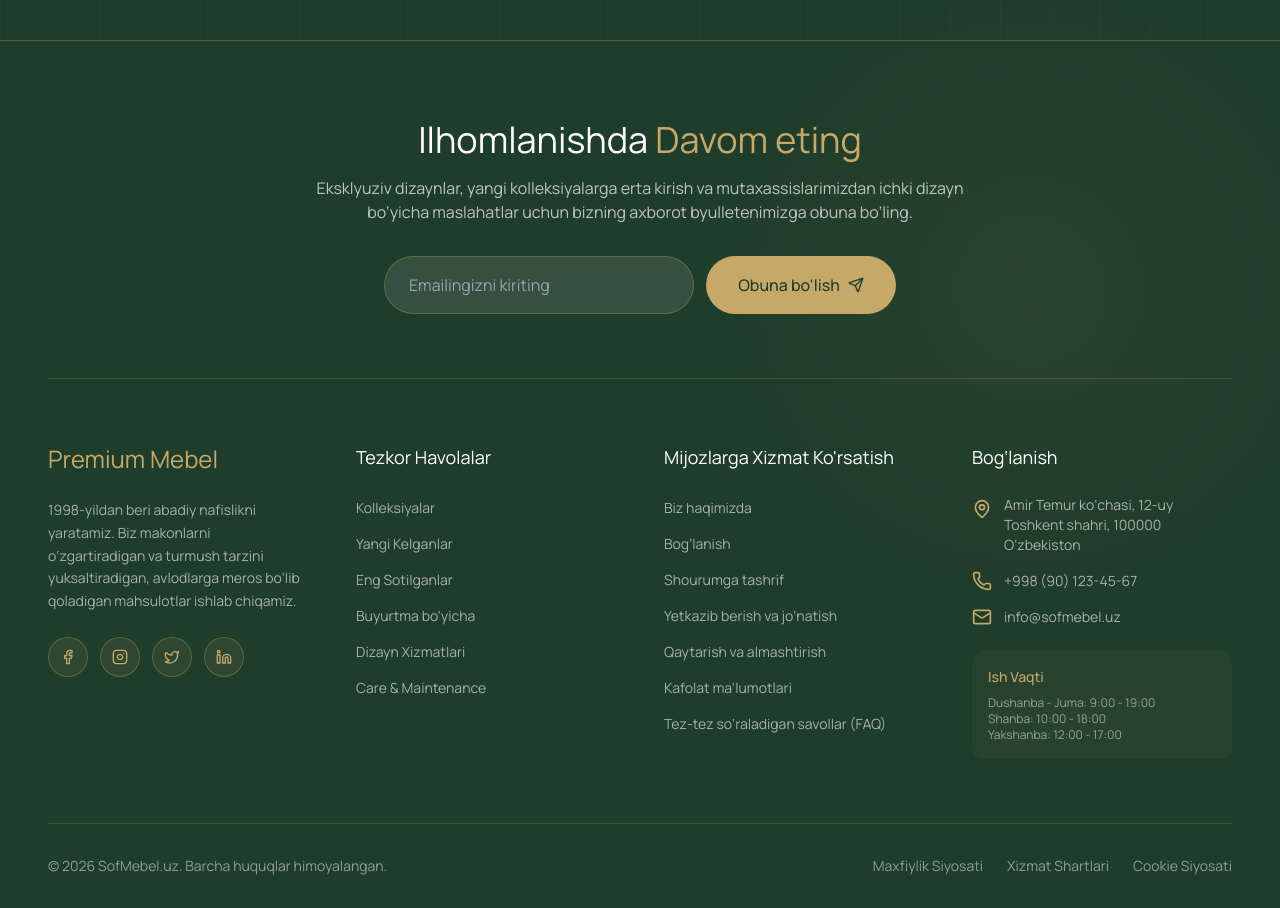
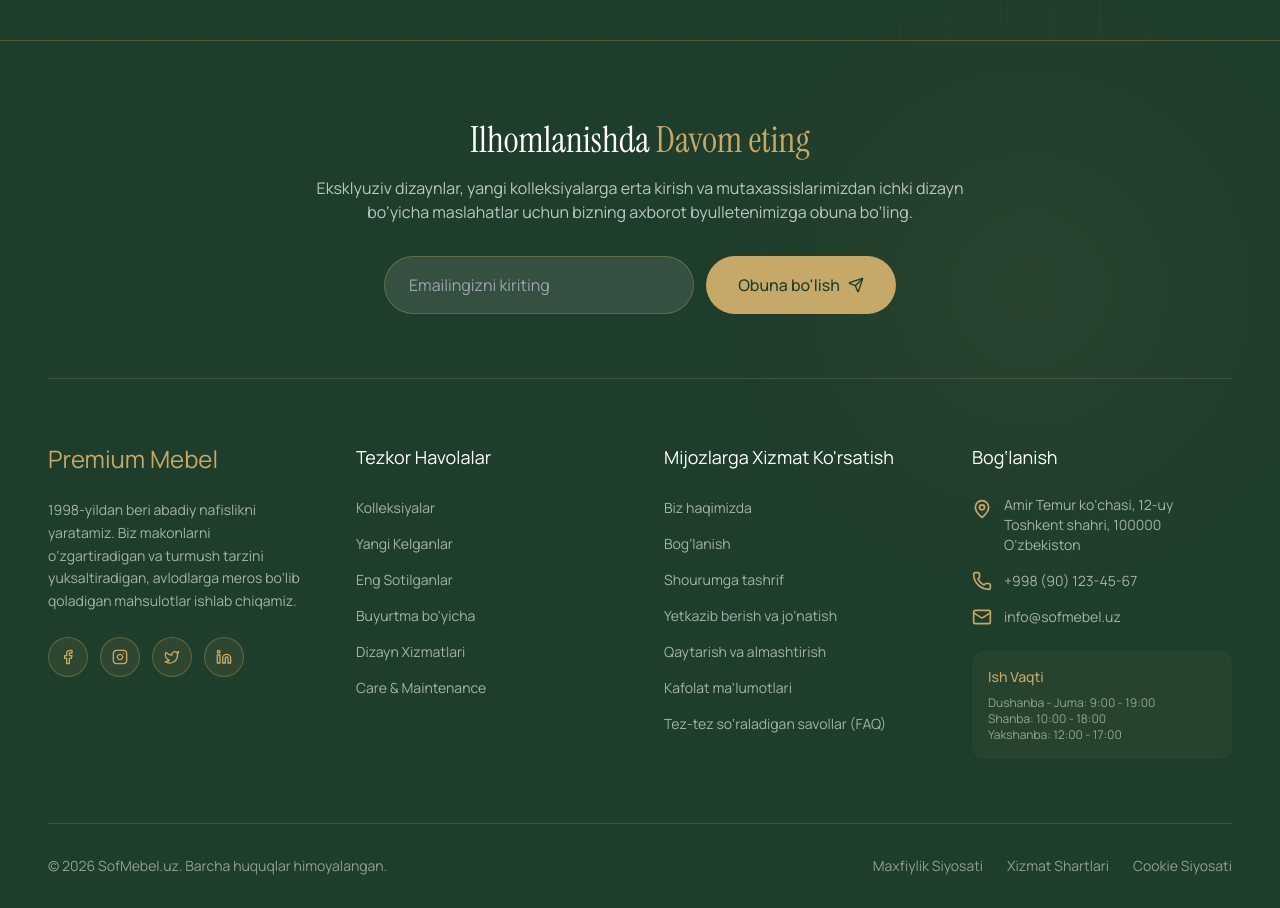
Before and after one commit to estoyse/sofmebel, a Next.js app: page / in a window 1280 px wide. Shown: the part 9780-10688 px from the top of the page. Built offline with nearby package versions, Linux system fonts and the light colour scheme; a web font is replaced by a local one.

Commit message:
fix: font update

```diff
--- a/components/Footer.tsx
+++ b/components/Footer.tsx
@@ -43,7 +43,7 @@ export function Footer() {
           className='mb-16 pb-16 border-b border-goldAccent/20'
         >
           <div className='max-w-2xl mx-auto text-center'>
-            <h3 className='text-3xl lg:text-4xl mb-4 text-white font-light'>
+            <h3 className='text-3xl lg:text-4xl mb-4 text-white font-serif'>
               Ilhomlanishda <span className='text-goldAccent'>Davom eting</span>
             </h3>
             <p className='text-base mb-8 text-white/70'>
```
